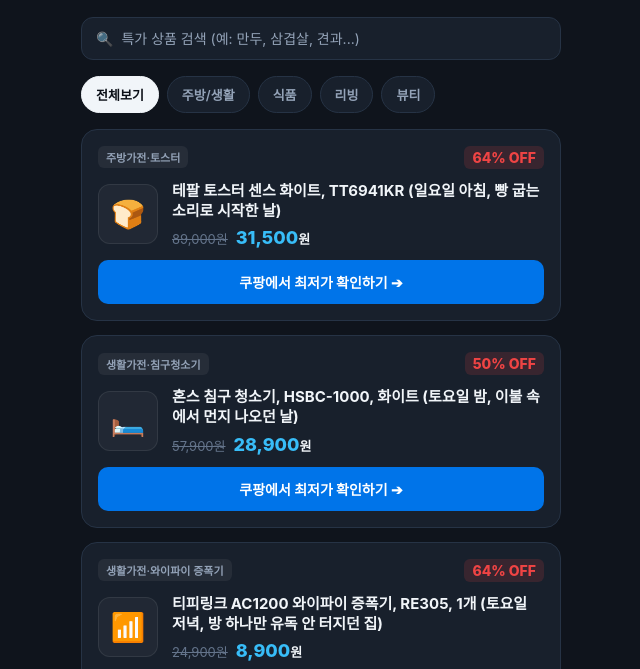
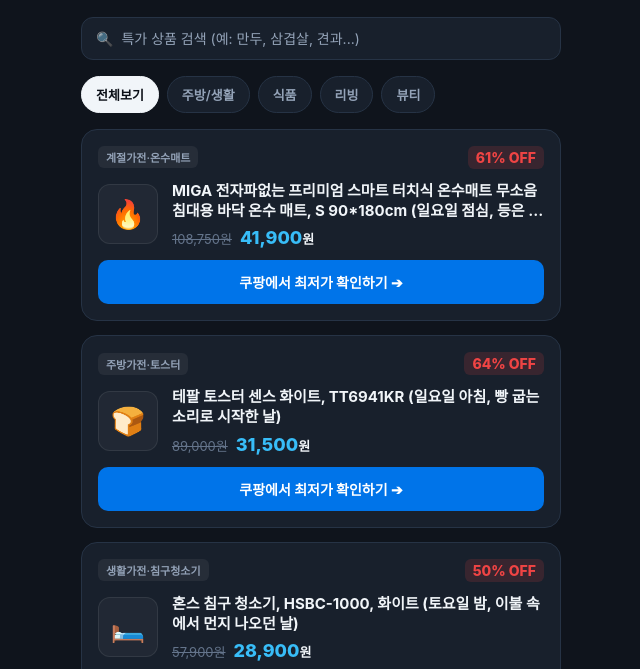
Before and after one commit to drvspace211/drvspace, a plain HTML site: page index.html in a window 1280 px wide. Shown: the part 131-800 px from the top of the page, without its empty margins (319-959 px from the left). Drawn offline with Linux system fonts and the light colour scheme.

Commit message:
feat: MIGA 프리미엄 스마트 온수매트 S 90*180cm 특가 추가 (11-22 12시)

```diff
--- a/index.html
+++ b/index.html
@@ -361,6 +361,27 @@
       <div class="empty-state-icon">🔎</div>
       <div class="empty-state-text">검색 결과가 없습니다.<br>다른 키워드로 검색해 보세요!</div>
     </div>
+    <!-- Item (11-22 12시 등록) -->
+    <div class="product-card" data-category="living">
+      <div class="card-top">
+        <span class="tag-category">계절가전·온수매트</span>
+        <span class="discount-badge">61% OFF</span>
+      </div>
+      <div class="card-body">
+        <div class="product-icon">🔥</div>
+        <div class="product-info">
+          <div class="product-title">MIGA 전자파없는 프리미엄 스마트 터치식 온수매트 무소음 침대용 바닥 온수 매트, S 90*180cm (일요일 점심, 등은 따뜻한데 발끝만 얼음이던 날)</div>
+          <div class="price-row">
+            <span class="price-origin">108,750원</span>
+            <span class="price-current">41,900<span class="price-unit">원</span></span>
+          </div>
+        </div>
+      </div>
+      <a href="https://link.coupang.com/a/iSpPukW3SC" target="_blank" rel="noopener noreferrer" class="btn-buy">
+        쿠팡에서 최저가 확인하기 ➔
+      </a>
+    </div>
+
     <!-- Item (11-22 09시 등록) -->
     <div class="product-card" data-category="kitchen">
       <div class="card-top">
```
